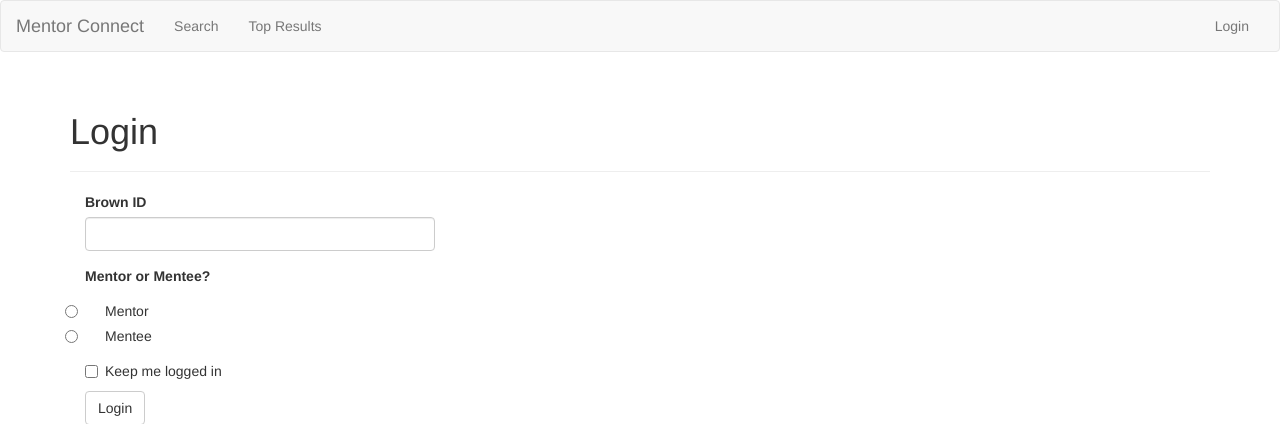
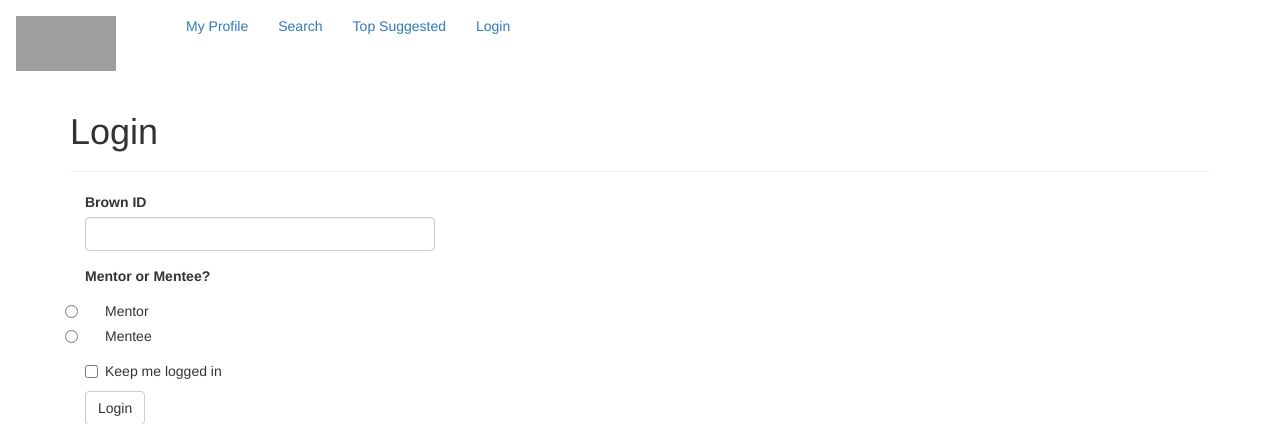
Before and after one commit to matangans23/MentorConnect, a Flask app: page /login in a window 1280 px wide. Shown: the top 424 px of the page. Run offline with Flask 2, Linux system fonts and the light colour scheme; some libraries are stand-ins or nearby versions; grey boxes are pictures that could not be loaded.

Commit message:
Updated navbar

```diff
--- a/templates/layout.html
+++ b/templates/layout.html
@@ -4,38 +4,29 @@
 {% block head %}
 {{ super() }}
 
-<link rel="stylesheet" type="text/css" href="../static/internship_tracker.css">
-<link rel="shortcut icon" href="../static/images/favicon.ico">
-
+<link rel= "stylesheet" type= "text/css" href= "{{ url_for('static',filename='css/layout.css') }}">
 {% endblock %}
 
 {% block title %}Layout Template{% endblock %}
 
 {% block navbar %}
       <!-- Static navbar -->
-      <nav class="navbar navbar-default">
-        <div class="container-fluid">
-          <div class="navbar-header">
-            <button type="button" class="navbar-toggle collapsed" data-toggle="collapse" data-target="#navbar" aria-expanded="false" aria-controls="navbar">
-              <span class="sr-only">Toggle navigation</span>
-              <span class="icon-bar"></span>
-              <span class="icon-bar"></span>
-              <span class="icon-bar"></span>
-            </button>
-            <a class="navbar-brand" href="/profile">Mentor Connect</a>
-          </div>
-          <div id="navbar" class="navbar-collapse collapse">
+        <div class="nav-bar">
+      <nav class="navbar navbar-expand-lg">
+        <a class="navbar-brand" href="#">
+    <img src="../static/logo.png" style="height:55px; width: 100px"></a>
+      <div class="collapse navbar-collapse" id="navbarNav">
+          <ul class="navbar-nav ml-auto">
             <ul class="nav navbar-nav">
+              <li><a href="/profile">My Profile </a></li>
               <li><a href="/search">Search</a></li>
-              <li><a href="/best">Top Results</a></li>
-            </ul>
-            <ul class="nav navbar-nav navbar-right">
-<!--              <li><a href="/login">Login<span class="sr-only">(current)</span></a></li>-->
+               <li><a href="/best">Top Suggested</a></li>
               <li><a class="login-logout" href="/logout">Logout</a></li>
             </ul>
-          </div><!--/.nav-collapse -->
-        </div><!--/.container-fluid -->
-      </nav>
+          </ul>
+      </div>
+        </nav>
+    </div>
 {% endblock %}
 
 {% block scripts %}
```
